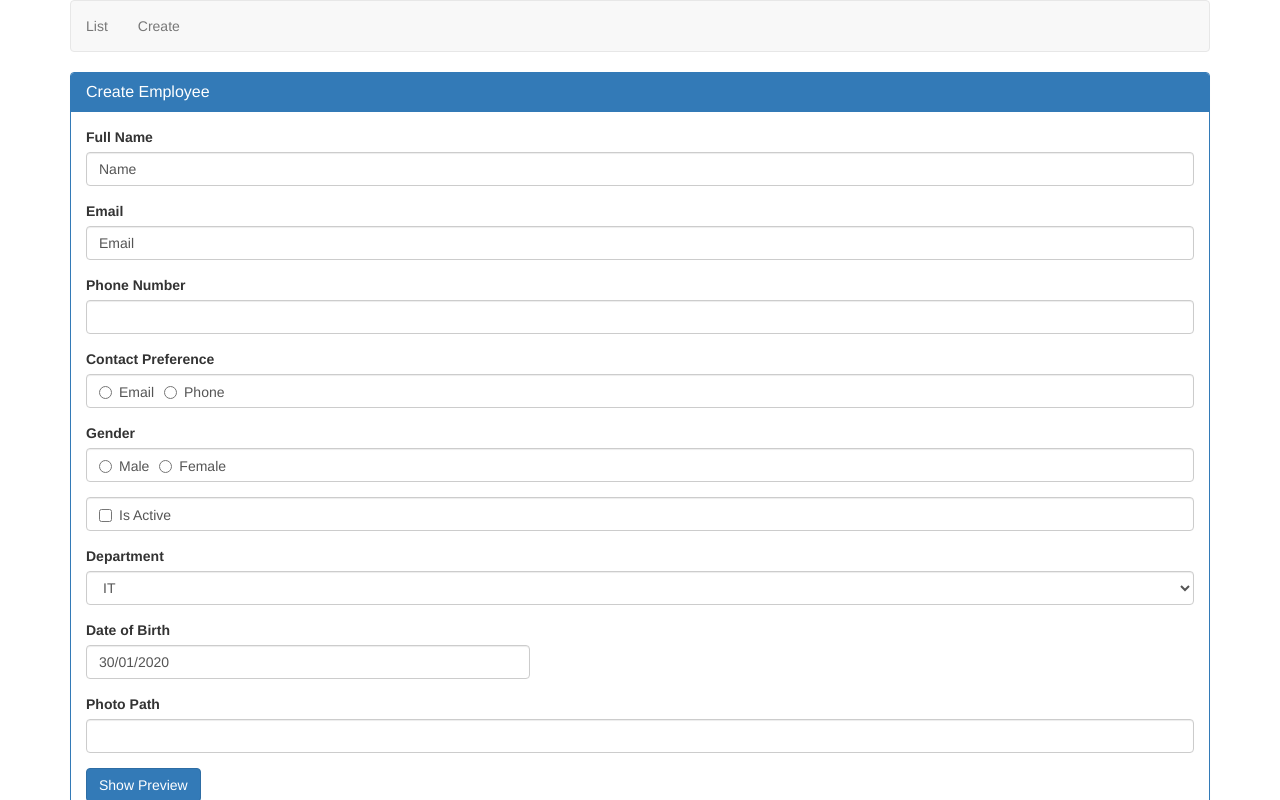
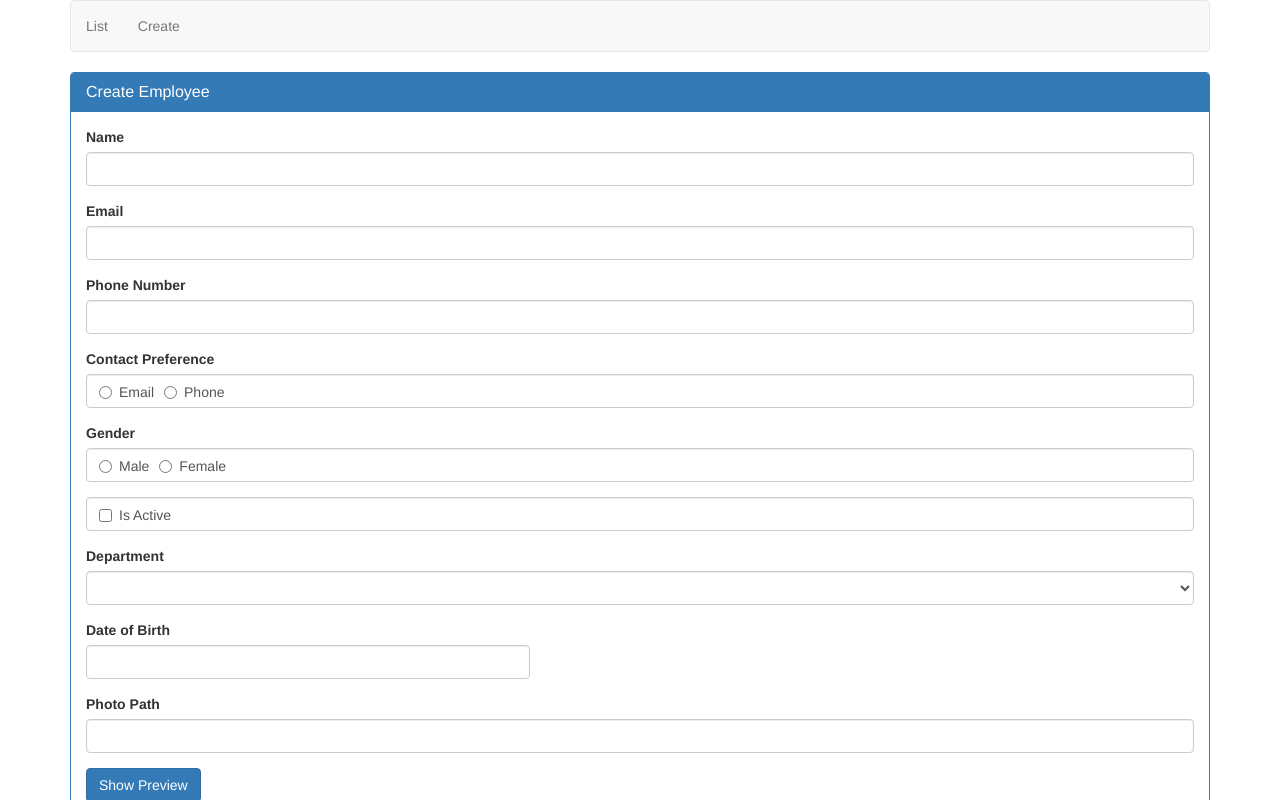
Before and after one commit to LeandroCarolino01/angular-crud, an Angular app: page /create in a window 1280 px wide. Shown: the top 800 px of the page. Built offline with nearby package versions, Linux system fonts and the light colour scheme.

Commit message:
form validation added

```diff
--- a/src/app/create-employee.component.html
+++ b/src/app/create-employee.component.html
@@ -1,24 +1,40 @@
 
-<form #employeeForm="ngForm" (ngSubmit)="saveEmployee(employeeForm)">
+<form #employeeForm="ngForm" (ngSubmit)="saveEmployee(employee)">
+
   <div class="panel panel-primary">
     <div class="panel-heading">
       <h3 class="panel-title">Create Employee</h3>
     </div>
+
     <div class="panel-body">
-      <div class="form-group">
-        <label for="name">Full Name</label>
-        <input id="fullName" [(ngModel)]="fullName" name="fullName" type="text" class="form-control">
+      <div class="form-group" [class.has-error]="name.invalid && name.touched" [class.has-success]="name.valid">
+        <label for="name" class="control-label">Name</label>
+        <input required id="name" [(ngModel)]="employee.name" name="name" type="text" class="form-control" #name="ngModel">
+        <span class="help-block" *ngIf="name.invalid && name.touched">
+           name is required
+        </span>
       </div>
-      <div class="form-group">
-        <label for="email">Email</label>
-        <input id="email"  [(ngModel)]="email" name="email" type="text" class="form-control">
+
+      <div class="form-group" [class.has-error]="email.invalid && email.touched">
+        <label for="email" class="control-label">Email</label>
+        <input required [email]="employee.email!==''" id="email"  [(ngModel)]="employee.email" name="email" #email="ngModel" type="text" class="form-control">
+        <span class="help-block" *ngIf="email.errors?.required && email.touched">
+          email is required
+       </span>
+       <span class="help-block" *ngIf="email.errors?.email && email.touched">
+        email is invalid
+     </span>
       </div>
+
       <div class="form-group">
         <label for="phoneNumber">Phone Number</label>
-        <input id="phoneNumber"  [(ngModel)]="phoneNumber" name="phoneNumber" type="text" class="form-control">
+        <input id="phoneNumber"  [(ngModel)]="employee.phoneNumber" name="phoneNumber" type="text" class="form-control">
       </div>
+
       <div class="form-group">
+
         <label>Contact Preference</label>
+
         <div class="form-control">
           <label class="radio-inline">
             <input type="radio" name="contactPreference" value="">
@@ -30,15 +46,18 @@
           </label>
         </div>
       </div>
+
       <div class="form-group">
+
         <label>Gender</label>
+
         <div class="form-control">
           <label class="radio-inline">
-            <input type="radio" value="male" name="gender" [(ngModel)]="gender">
+            <input type="radio" value="male" name="gender" [(ngModel)]="employee.gender">
             Male
           </label>
           <label class="radio-inline">
-            <input type="radio" value="female" name="gender" [(ngModel)]="gender">
+            <input type="radio" value="female" name="gender" [(ngModel)]="employee.gender">
             Female
           </label>
         </div>
@@ -48,7 +67,7 @@
 
         <div class="form-control">
           <label class="checkbox-inline">
-            <input type="checkbox" value="isActive" name="gender" [(ngModel)]="isActive">
+            <input type="checkbox" value="isActive" name="gender" [(ngModel)]="employee.isActive">
             Is Active
           </label>
         </div>
@@ -58,22 +77,23 @@
           <label for="department">
             Department
           </label>
-          <select id="department" name="department" [(ngModel)]="department" class="form-control">
+          <select id="department" name="department" [(ngModel)]="employee.department" class="form-control">
            <option *ngFor="let dept of departments" [value]="dept.id">
              {{dept.name}}
            </option>
           </select>
       </div>
+
       <div class="row">
         <div class="form-group col-md-5">
           <label for="dateOfBirth">Date of Birth</label>
-          <input id="dateOfBirth"  [(ngModel)]="dateOfBirth" name="dateOfBirth" type="text" bsDatepicker [bsConfig]="datePickersConfig" class="form-control">
+          <input id="dateOfBirth"  [(ngModel)]="employee.dateOfBirth" name="dateOfBirth" type="text" bsDatepicker [bsConfig]="datePickersConfig" class="form-control">
         </div>
       </div>
 
       <div class="form-group">
         <label for="photoPath">Photo Path</label>
-        <input id="photoPath"  [(ngModel)]="photoPath" name="photoPath" type="text" class="form-control">
+        <input id="photoPath"  [(ngModel)]="employee.photoPath" name="photoPath" type="text" class="form-control">
       </div>
 
       <div class="form-group">
@@ -83,14 +103,17 @@
       </div>
 
       <div class="form-group">
-        <img [src]="photoPath" height="200" width="200" *ngIf="previewPhoto">
+        <img [src]="employee.photoPath" height="200" width="200" *ngIf="previewPhoto">
       </div>
 
     </div>
     <div class="panel-footer">
-      <button type="submit" class="btn btn-primary">Save</button>
+      <button type="submit" class="btn btn-primary" [disabled]="employeeForm.invalid">Save</button>
     </div>
   </div>
 </form>
 
 {{ employeeForm.value | json }}
+<br>
+<br>
+our employee model : {{ employee | json }}
--- a/src/app/create-employee.component.ts
+++ b/src/app/create-employee.component.ts
@@ -2,6 +2,7 @@ import { Component, OnInit } from '@angular/core';
 import { NgForm } from '@angular/forms';
 import { Department } from './models/department.model';
 import { BsDatepickerConfig } from 'ngx-bootstrap/datepicker';
+import { Employee } from './models/employee.model';
 
 
 @Component({
@@ -12,16 +13,27 @@ import { BsDatepickerConfig } from 'ngx-bootstrap/datepicker';
 export class CreateEmployeeComponent implements OnInit {
   previewPhoto = false;
   datePickersConfig: Partial<BsDatepickerConfig>
-  dateOfBirth: Date = new Date(2020, 0, 30)
+  employee: Employee = {
+    id: null,
+    name: null,
+    gender: null,
+    contactPreference: null,
+    phoneNumber: null,
+    email: '',
+    dateOfBirth: null,
+    department: null,
+    isActive: null,
+    photoPath: null
+  }
   departments: Department[] = [
     {id: 1, name: 'Help Desk'},
     {id: 2, name: 'HR'},
     {id: 3, name: 'IT'},
     {id: 4, name: 'Payroll'}
   ];
-  fullName: string = 'Name';
-  email: string = 'Email';
-  gender: string = 'female';
+  fullName: string ;
+  email: string;
+  gender: string;
   phoneNumber: number;
   isActive:boolean;
   department: string = '3';
@@ -31,8 +43,6 @@ export class CreateEmployeeComponent implements OnInit {
       {
         containerClass: 'theme-dark-blue',
         showWeekNumbers: false,
-        minDate: new Date(2018, 0, 1),
-        maxDate: new Date(2021, 11, 31),
         dateInputFormat: 'DD/MM/YYYY'
       });
   }
@@ -40,8 +50,8 @@ export class CreateEmployeeComponent implements OnInit {
   ngOnInit() {
   }
 
-  saveEmployee(empForm: NgForm): void {
-    console.log(empForm.value)
+  saveEmployee(newEmployee: Employee): void {
+    console.log(newEmployee)
   }
 
   togglePhotoPreview() {
```
